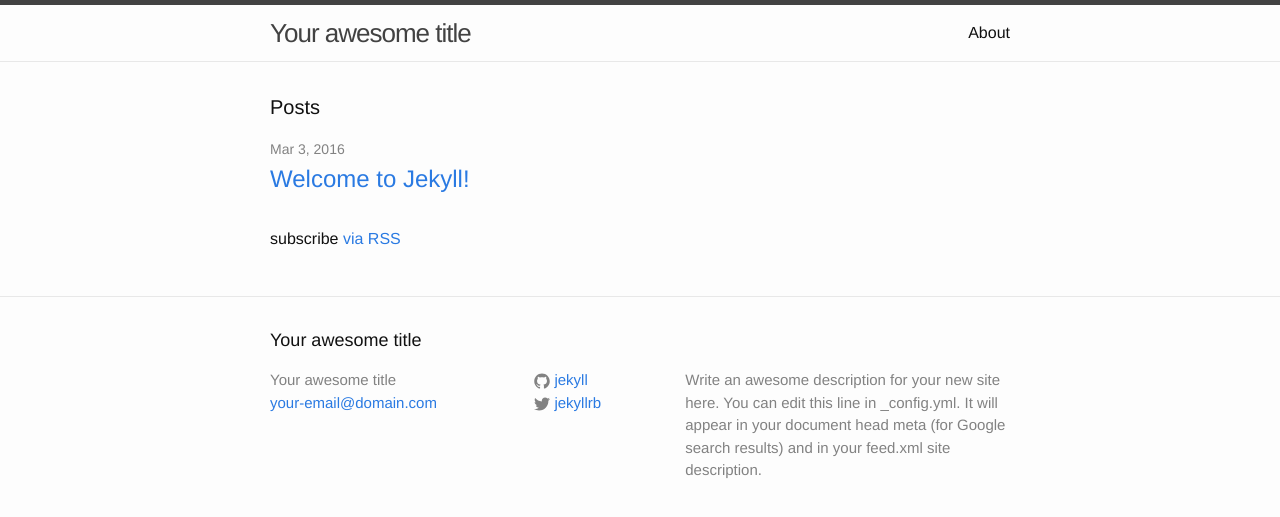
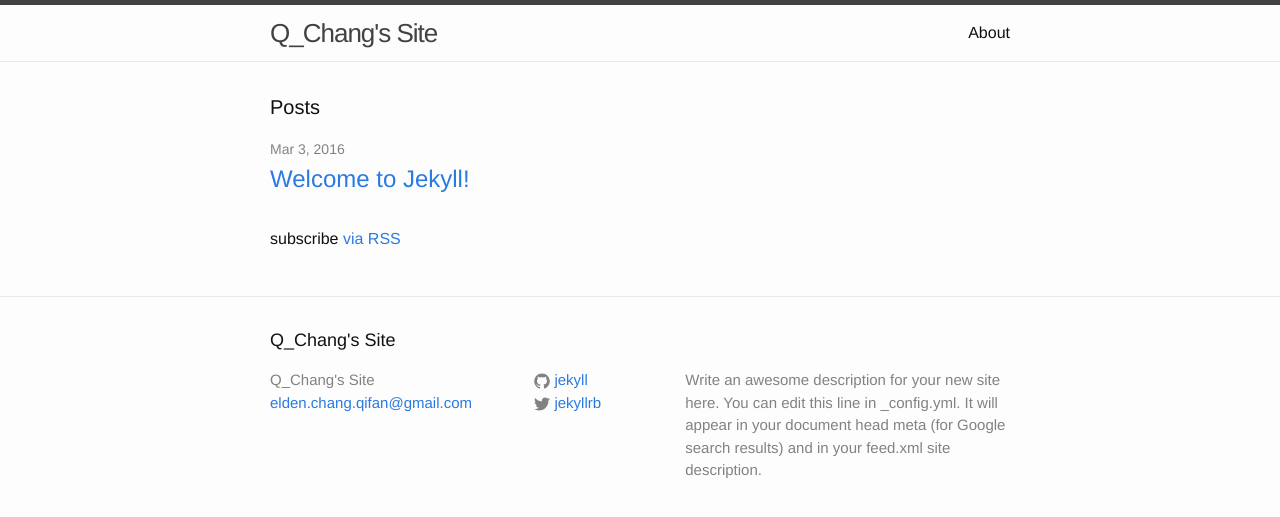
Before and after one commit to eldenchang/eldenchang.github.io, a Jekyll site: the page built from index.html, in a window 1280 px wide. Shown: the top 517 px of the page. Built offline with Jekyll 4.4.1, drawn with Linux system fonts in a browser that asks for light colours.

Commit message:
chang site name

```diff
--- a/_config.yml
+++ b/_config.yml
@@ -6,14 +6,14 @@
 # 'jekyll serve'. If you change this file, please restart the server process.
 
 # Site settings
-title: Your awesome title
-email: your-email@domain.com
+title: Q_Chang's Site
+email: elden.chang.qifan@gmail.com
 description: > # this means to ignore newlines until "baseurl:"
   Write an awesome description for your new site here. You can edit this
   line in _config.yml. It will appear in your document head meta (for
   Google search results) and in your feed.xml site description.
 baseurl: "" # the subpath of your site, e.g. /blog
-url: "http://yourdomain.com" # the base hostname & protocol for your site
+url: "http://qfchang.com" # the base hostname & protocol for your site
 twitter_username: jekyllrb
 github_username:  jekyll
 
```
